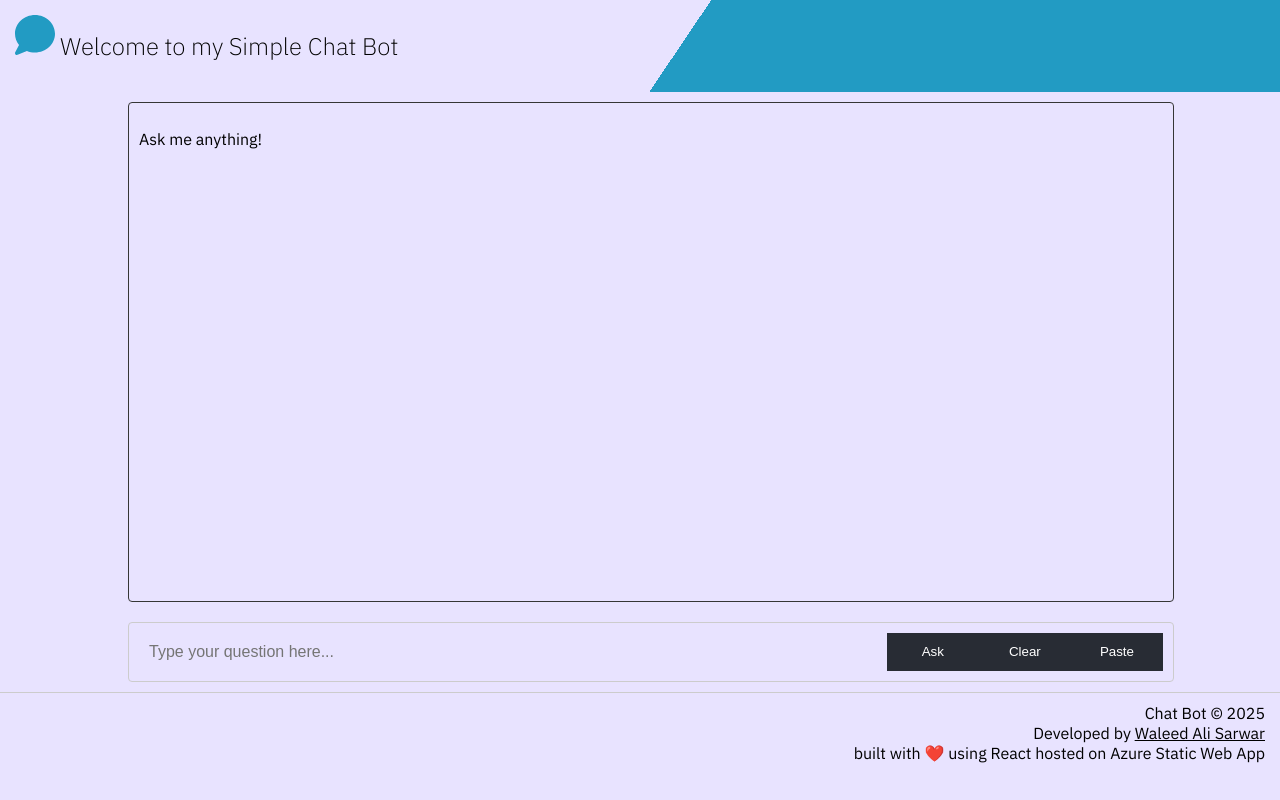
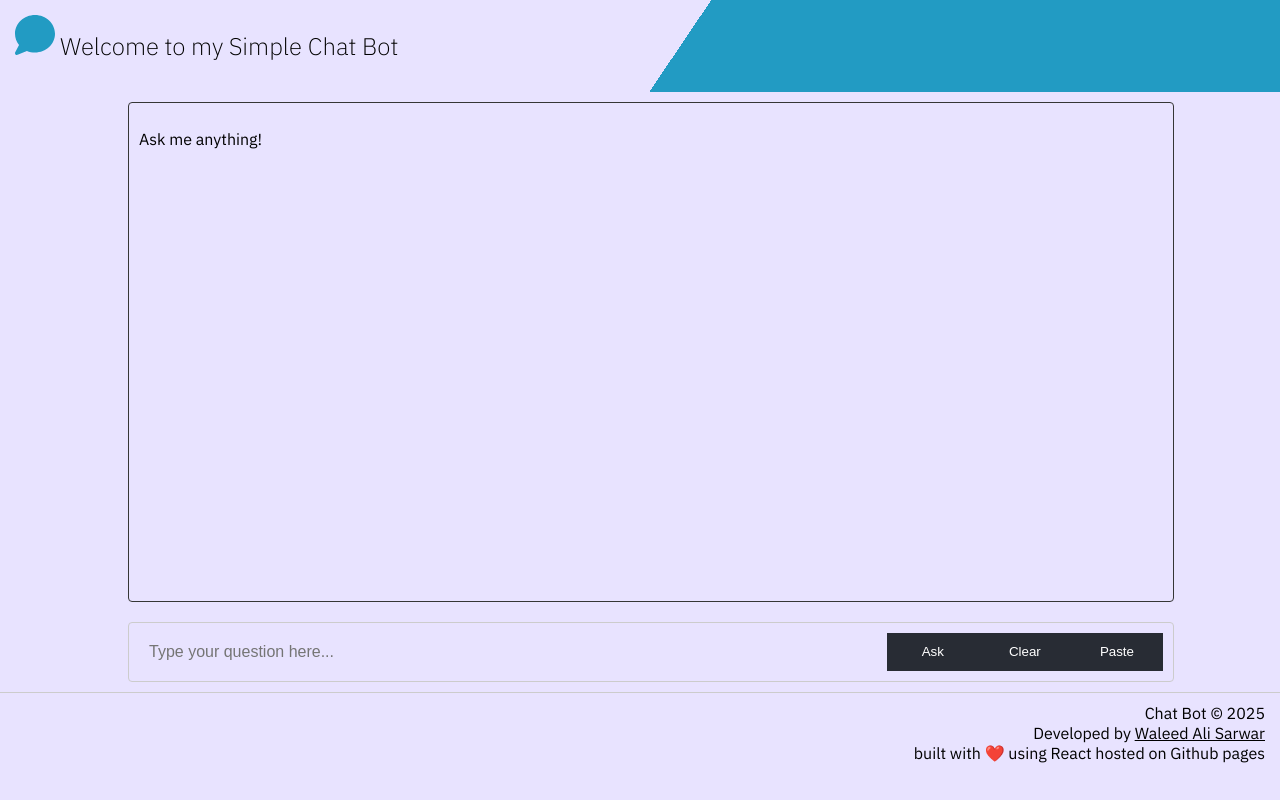
Before and after one commit to waleed-ali-sarwar/chatbot-react-app, a React (Vite) app: page / in a window 1280 px wide. Built offline with nearby package versions, Linux system fonts and the light colour scheme.

Commit message:
footer changes

```diff
--- a/src/Components/footer.jsx
+++ b/src/Components/footer.jsx
@@ -4,7 +4,7 @@ function Footer(){
         <footer>
             Chat Bot &copy; {new Date().getFullYear()}
             <p>Developed by <a href="https://linkedin.com/in/waleed-ali-sarwar/" target="_blank"> Waleed Ali Sarwar</a></p>
-            <p>built with ❤️ using React hosted on Azure Static Web App</p>
+            <p>built with ❤️ using React hosted on Github pages</p>
         </footer>
     );
 }
--- a/vite.config.js
+++ b/vite.config.js
@@ -2,6 +2,6 @@ import { defineConfig } from 'vite'
 import react from '@vitejs/plugin-react-swc'
 
 export default defineConfig({
-  base: '/chatbot-react-app/', // Essential for correct asset paths
+  base: '/chatbot-react-app/',
   plugins: [react()],
 })
```
